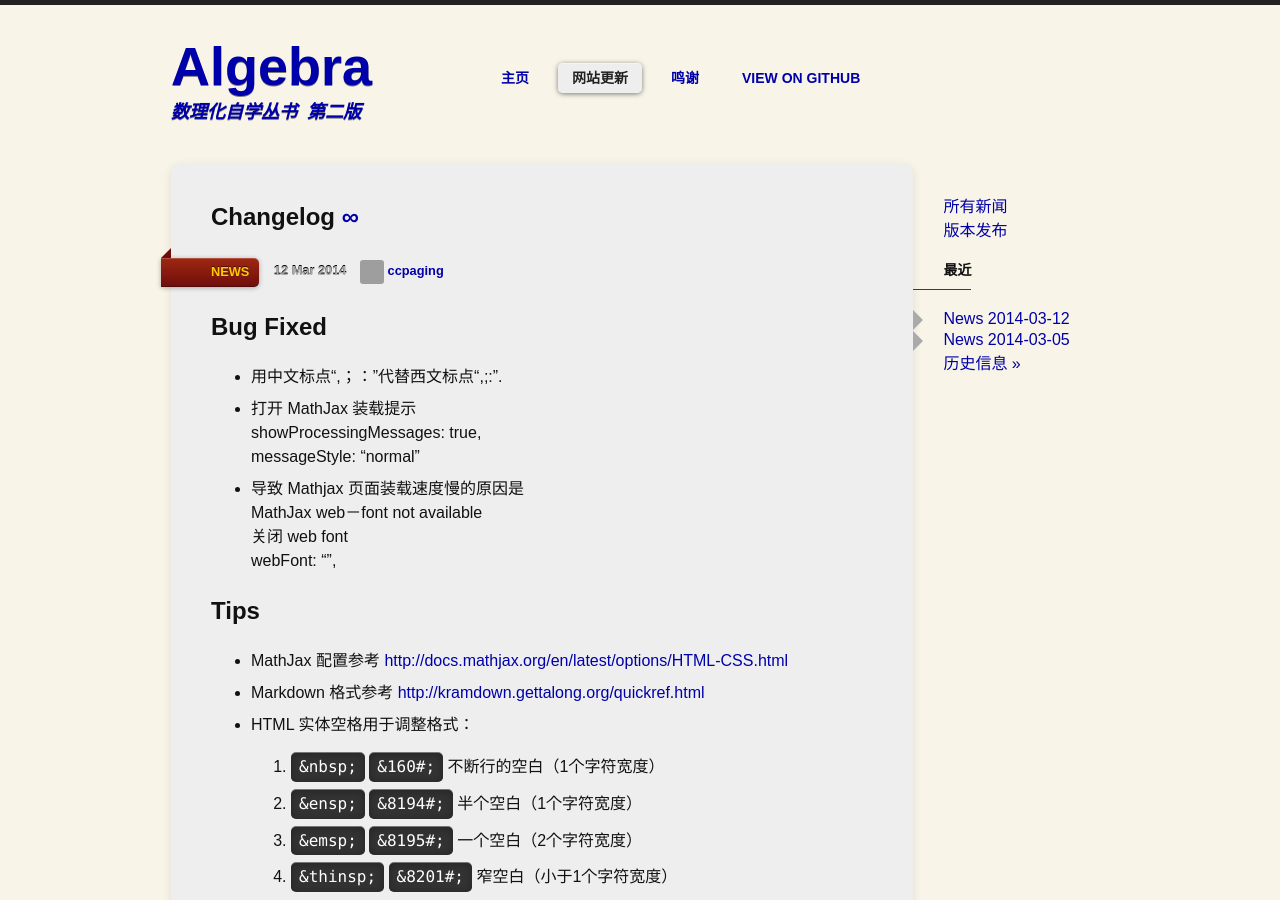
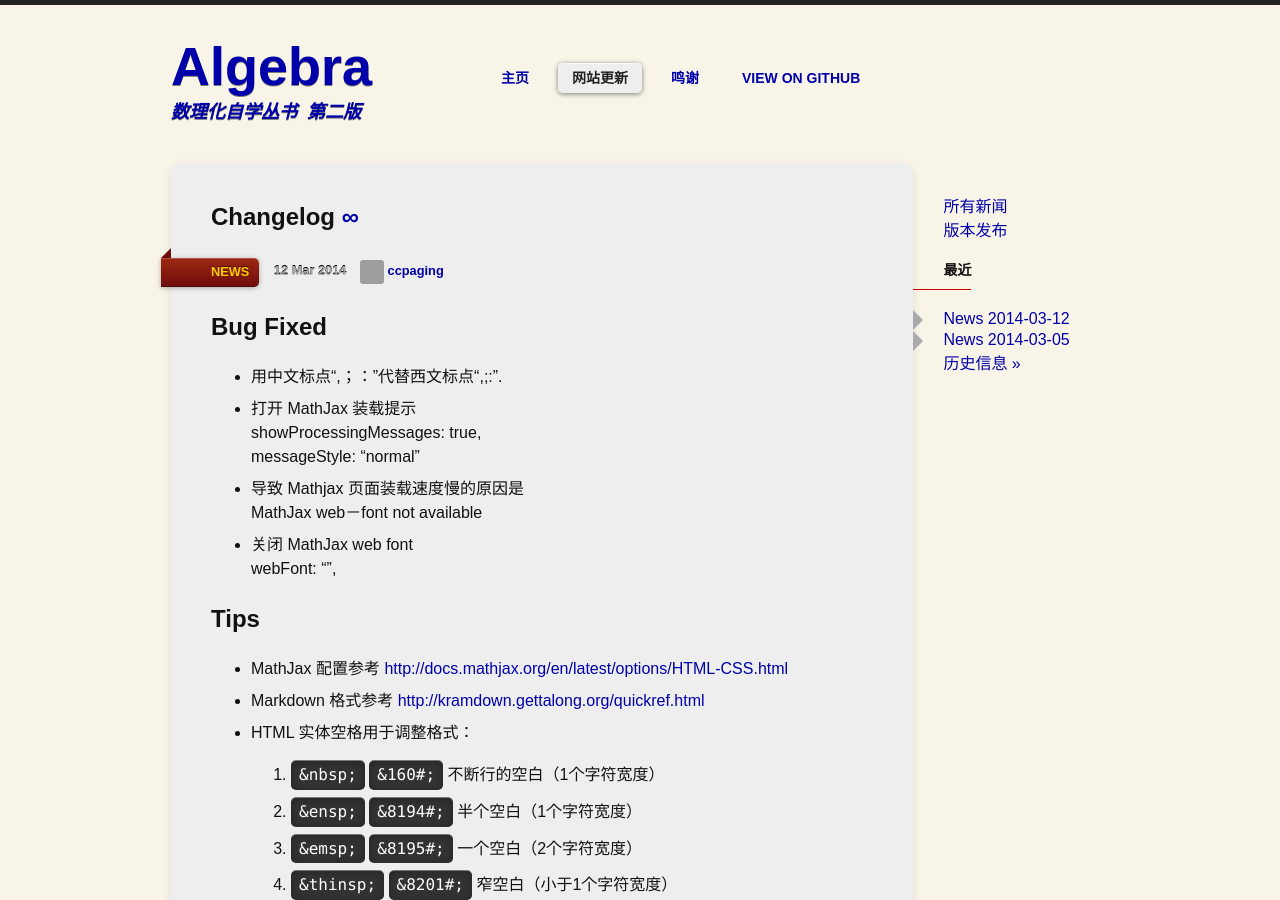
Before and after one commit to ccpaging/algebra, a Jekyll site: the page built from _posts/2014-03-12-changelog.md, in a window 1280 px wide and 900 px high. Built offline with Jekyll 4.4.1, drawn with Linux system fonts in a browser that asks for light colours; some web fonts are replaced; comment, search, counter and statistics services are not loaded; grey boxes are pictures that could not be loaded.

Commit message:
Add change log

```diff
--- a/_posts/2014-03-12-changelog.md
+++ b/_posts/2014-03-12-changelog.md
@@ -21,7 +21,7 @@ Bug Fixed
 
       MathJax web－font not available
 
-   关闭 web font
+ * 关闭 MathJax web font
 
       webFont: "",
 
```
